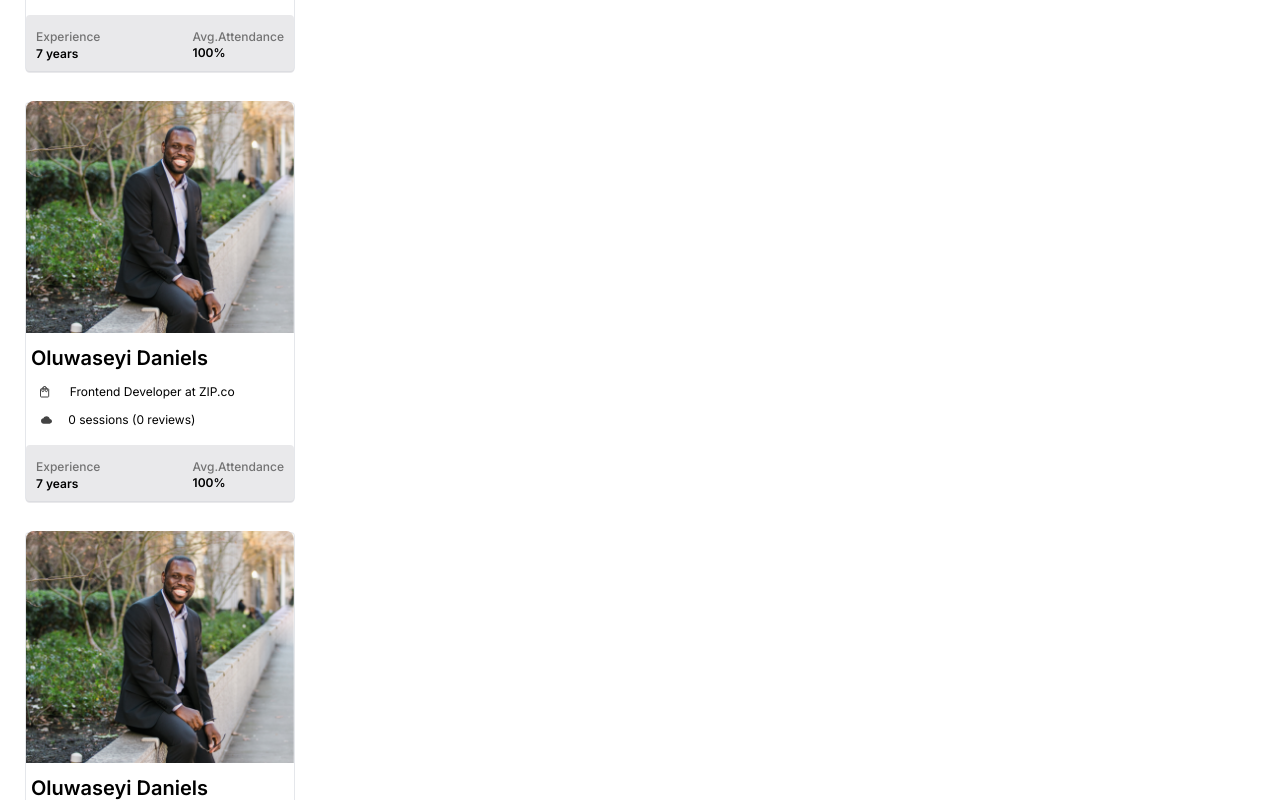
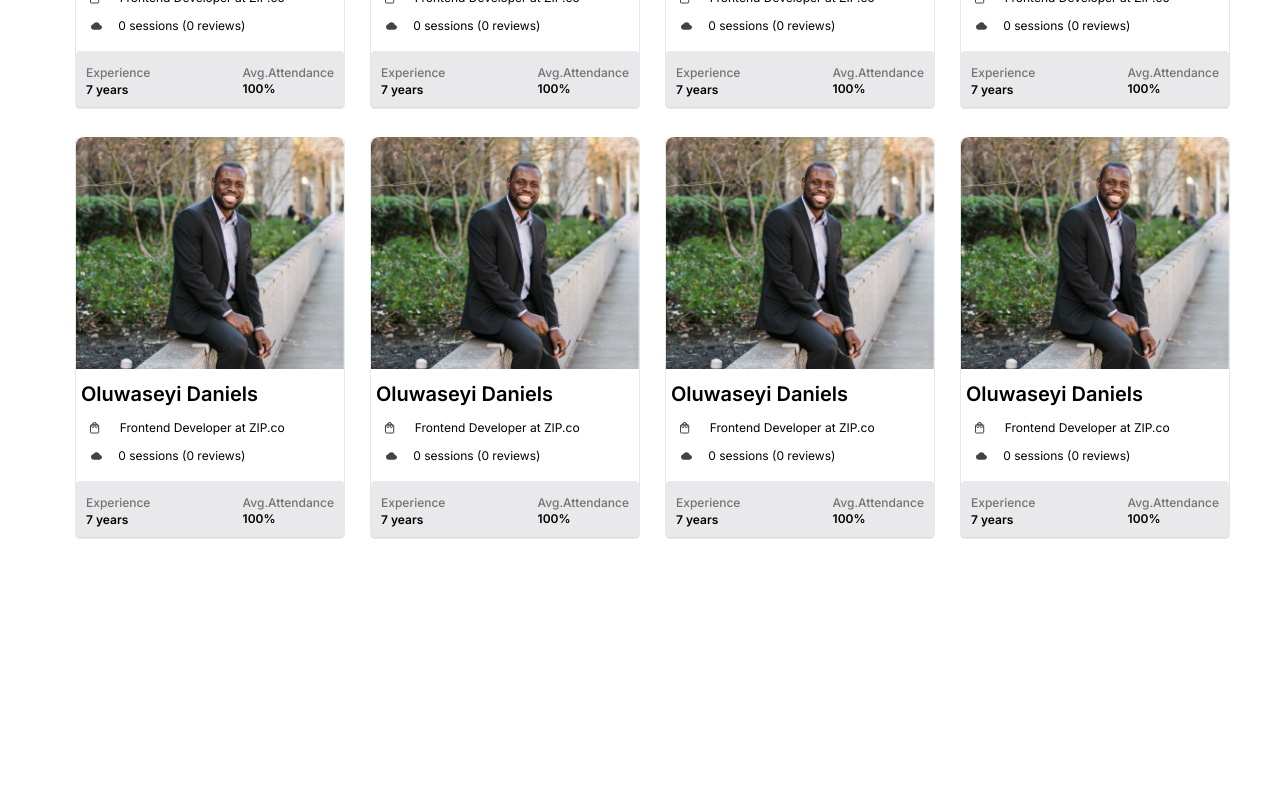
Before and after one commit to mentormeintech/mmit-webapp, a Next.js app: page /BookASession in a window 1280 px wide. Shown: the part 580-1380 px from the top of the page. After the commit the page ends 1119 px from the top, so only its background shows below. Built offline with nearby package versions, Linux system fonts and the light colour scheme.

Commit message:
Done with Book a session page

```diff
--- a/src/app/BookASession/page.js
+++ b/src/app/BookASession/page.js
@@ -8,11 +8,16 @@
 			<div className="pt-[30px] text-[32px] font-[700] flex-row justify-between items-center ml-[6.4rem] gap-7 inline-flex">
 				Recently Contacted
 			</div>
+			<div className="flex flex-row flex-wrap pt-[36px] items-center justify-center">
 			<ProfileCard />
 			<ProfileCard />
 			<ProfileCard />
 			<ProfileCard />
 			<ProfileCard />
+			<ProfileCard />
+			<ProfileCard />
+			<ProfileCard />
+				</div>
 		</>
 	);
 };
```
